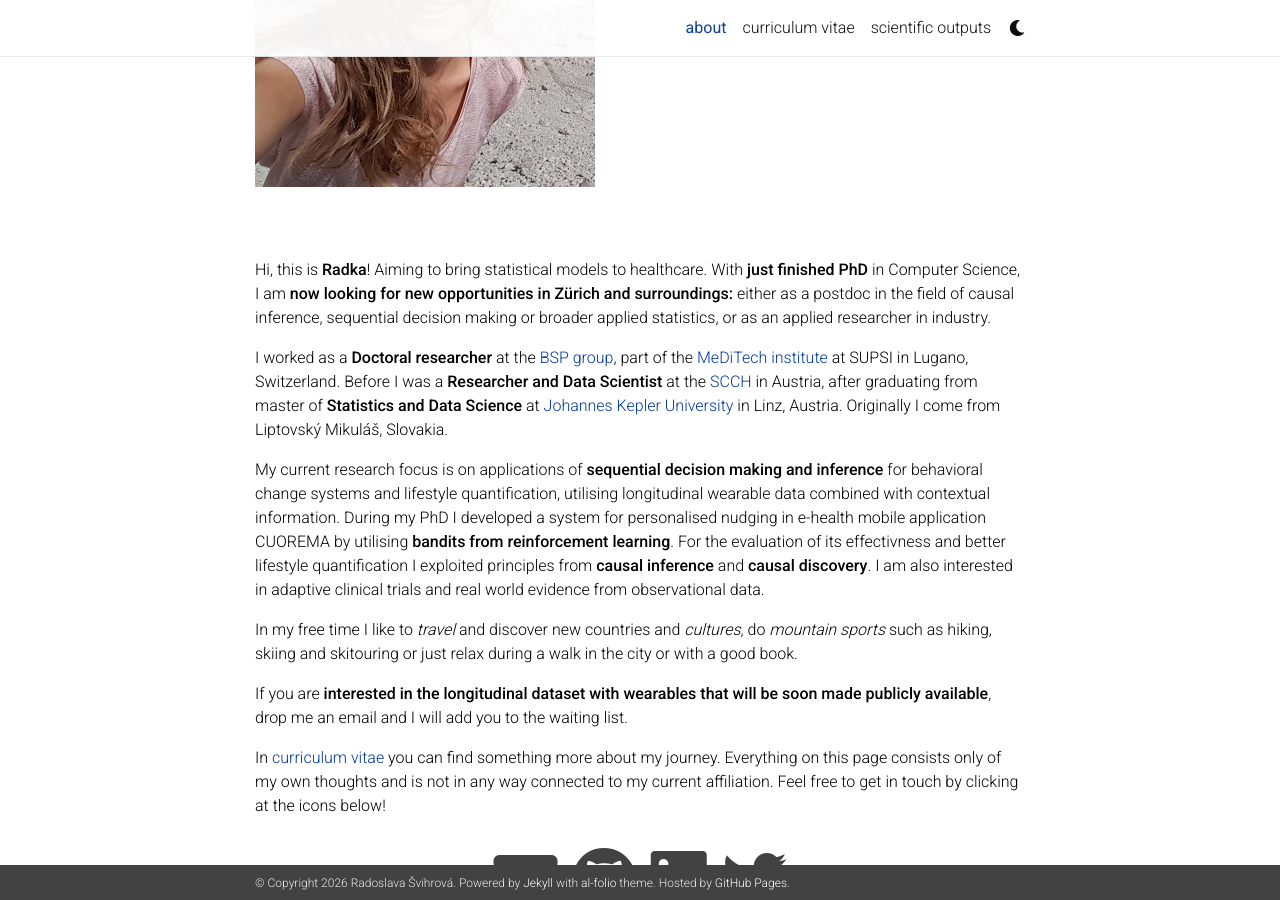
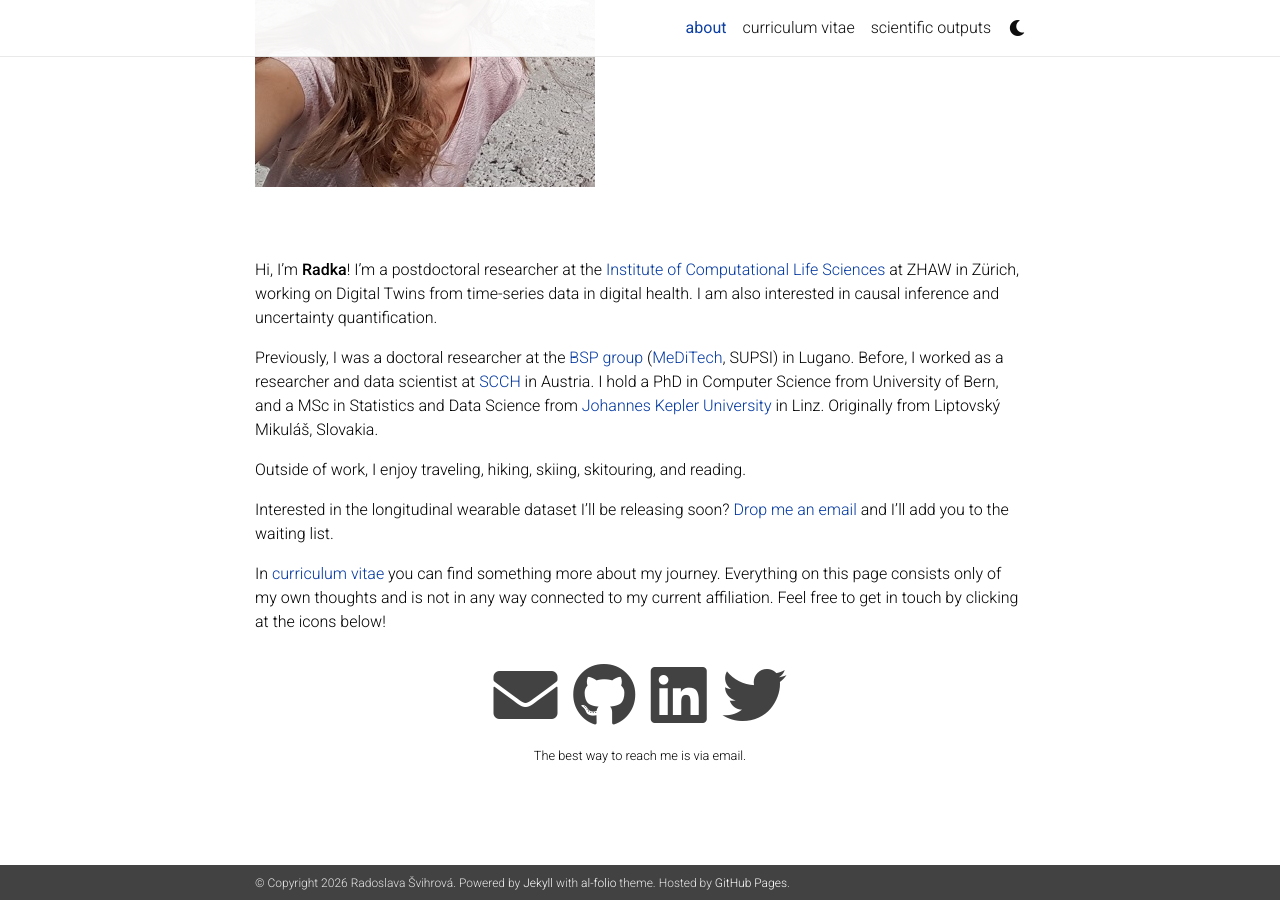
Before and after one commit to RadoslavaS/RadoslavaS.github.io, a Jekyll site: the page built from _pages/about.md, in a window 1280 px wide and 900 px high, scrolled down 410 px. Built offline with Jekyll 4.4.1, drawn with Linux system fonts in a browser that asks for light colours; nearby versions of some CDN libraries; a style sheet for code colours, icons or effects is not loaded.

Commit message:
work update

```diff
--- a/_pages/about.md
+++ b/_pages/about.md
@@ -18,16 +18,13 @@ social: true  # includes social icons at the bottom of the page
 
 |    |
 
-Hi, this is **Radka**! Aiming to bring statistical models to healthcare. With **just finished PhD** in Computer Science, I am **now looking for new opportunities in Zürich and surroundings:** either as a postdoc in the field of causal inference, sequential decision making or broader applied statistics, or as an applied researcher in industry.
+Hi, I'm **Radka**! I'm a postdoctoral researcher at the [Institute of Computational Life Sciences](https://www.zhaw.ch/en/lsfm/institutes-centres/icls) at ZHAW in Zürich, working on Digital Twins from time-series data in digital health. I am also interested in causal inference and uncertainty quantification.
 
-I worked as a **Doctoral researcher** at the [BSP group](https://bsp-meditech.ch/), part of the [MeDiTech institute](https://www.supsi.ch/en/meditech) at SUPSI in Lugano, Switzerland. Before I was a **Researcher and Data Scientist** at the [SCCH](https://www.scch.at/) in Austria, after graduating from master of **Statistics and Data Science** at [Johannes Kepler University](https://www.jku.at/institut-fuer-angewandte-statistik/) in Linz, Austria.
-Originally I come from Liptovský Mikuláš, Slovakia.
+Previously, I was a doctoral researcher at the [BSP group](https://bsp-meditech.ch/) ([MeDiTech](https://www.supsi.ch/en/meditech), SUPSI) in Lugano. Before, I worked as a researcher and data scientist at [SCCH](https://www.scch.at/) in Austria. I hold a PhD in Computer Science from University of Bern, and a MSc in Statistics and Data Science from [Johannes Kepler University](https://www.jku.at/institut-fuer-angewandte-statistik/) in Linz. Originally from Liptovský Mikuláš, Slovakia.
 
-My current research focus is on applications of **sequential decision making and inference** for behavioral change systems and lifestyle quantification, utilising longitudinal wearable data combined with contextual information. During my PhD I developed a system for personalised nudging in e-health mobile application CUOREMA by utilising **bandits from reinforcement learning**. For the evaluation of its effectivness and better lifestyle quantification I exploited principles from **causal inference** and **causal discovery**. I am also interested in adaptive clinical trials and real world evidence from observational data.
+Outside of work, I enjoy traveling, hiking, skiing, skitouring, and reading.
 
-In my free time I like to *travel* and discover new countries and *cultures*, do *mountain sports* such as hiking, skiing and skitouring or just relax during a walk in the city or with a good book.
-
-If you are **interested in the longitudinal dataset with wearables that will be soon made publicly available**, drop me an email and I will add you to the waiting list.
+Interested in the longitudinal wearable dataset I'll be releasing soon? [Drop me an email](mailto:radoslava.svihrova@gmail.com) and I'll add you to the waiting list.
 
 {% comment %}
 In the section [blog](../blog) I am documenting my learning notes and anything I find interesting.
```
Also changed, not shown: _pages/cv.md (+44 -29 lines), _pages/publications.md (+1 -1 lines).
